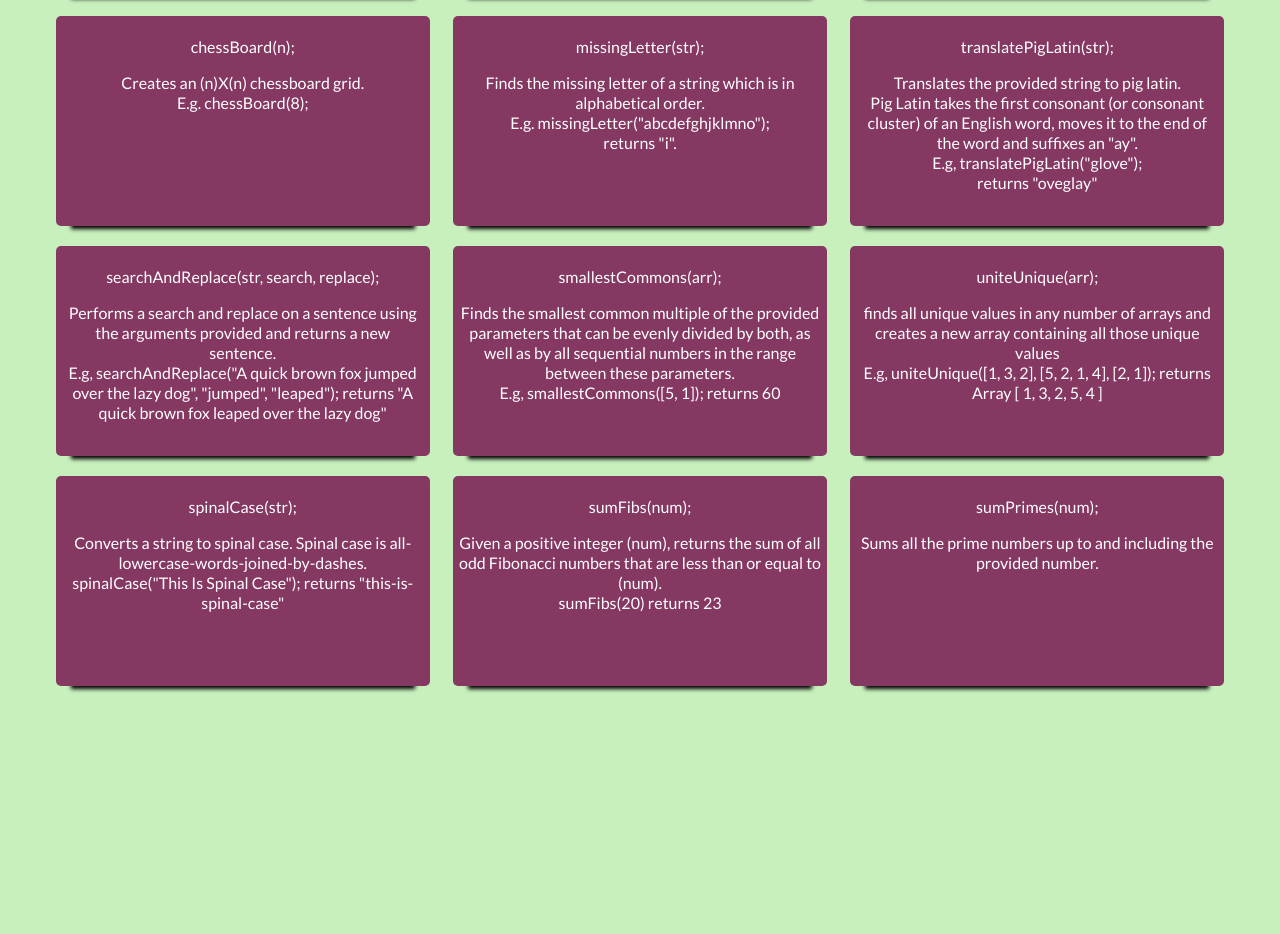
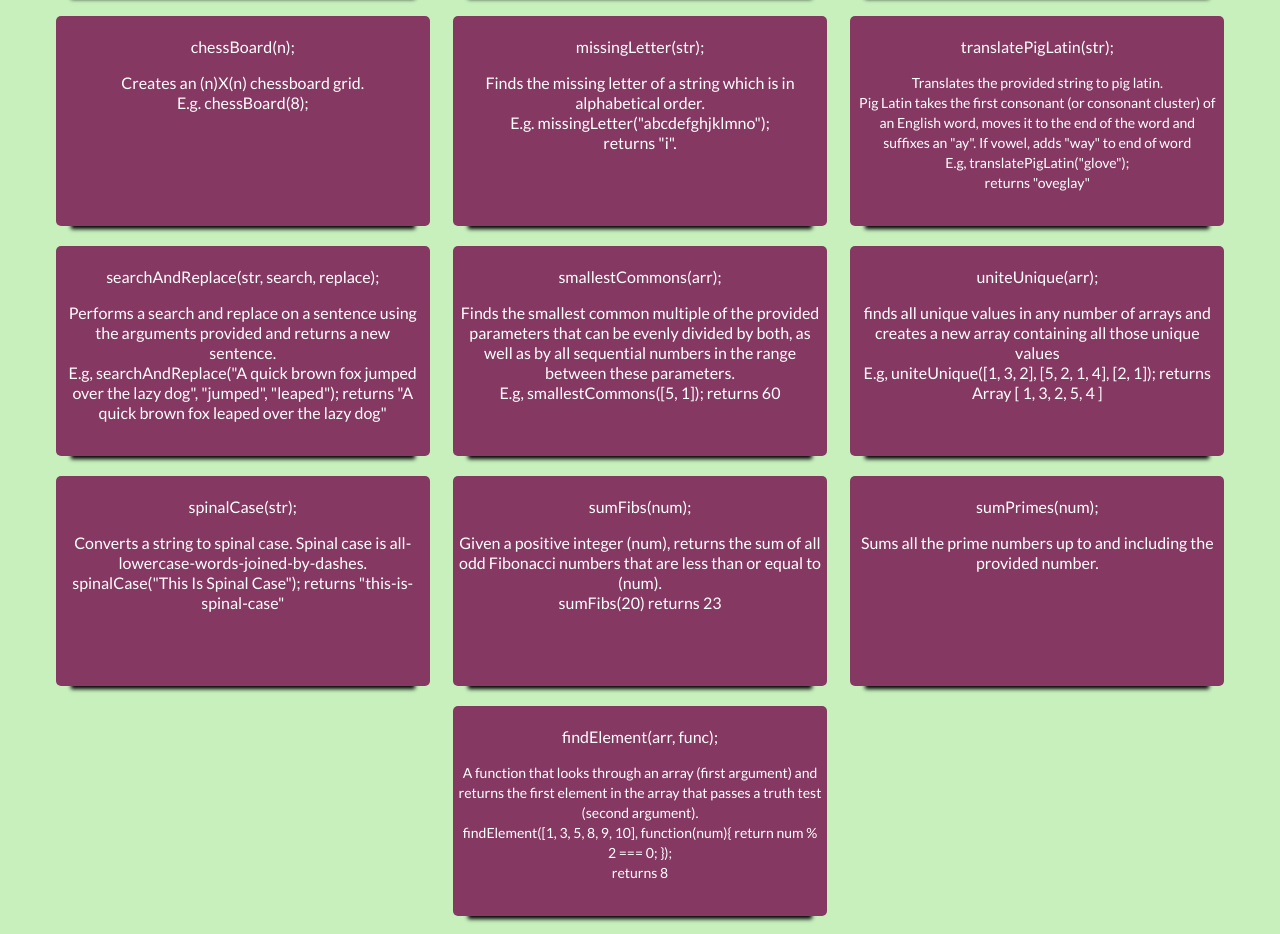
Before and after one commit to Taylor-S/Javascript-Playground, a plain HTML site: page index.html in a window 1280 px wide. Shown: the part 663-1597 px from the top of the page. Before the commit the page ends 1367 px from the top, so only its background shows below. Drawn offline with Linux system fonts and the light colour scheme.

Commit message:
added new algorithm

```diff
--- /dev/null
+++ b/findersKeepers.js
@@ -0,0 +1,7 @@
+function findElement(arr, func) {
+  var num = 0;
+  num = arr.filter(func);
+  return num[0];
+}
+
+findElement([1, 3, 5, 8, 9, 10], function(num){ return num % 2 === 0; });
--- a/index.html
+++ b/index.html
@@ -18,6 +18,7 @@
                 <p>booWho(bool);</p>
                 <p>Check if a value is classified as a boolean primitive. Returns true or false.</p>
             </div>
+
             <div class="item">
                 <p>convertHTML(str);</p>
                 <p>  Convert the characters &, <, >, " (double quote), and ' (apostrophe), in a string to their corresponding
@@ -25,74 +26,96 @@
                 When testing (") make sure to type (\") with the string. <br>
                 E.g, convertHTML("Hamburgers < Pizza < Tacos");</p>
             </div>
+
             <div class="item">
                 <p>pairElement("GCG");</p>
                 <p>Take each character, get its pair and return the results as a 2d array. Function takes T, A, G, C as arguments <br>
                 For example, for the input GCG, returns [["G", "C"], ["C","G"],["G", "C"]]</p>
             </div>
+
             <div class="item">
                 <p>triangleRight(n);</p>
                 <p>Logs a right angled triangle pointing to the right, height and length dependent on user input (n).<br>
                 For example triangleRight(6); gives a triangle with a height and length of 6</p>
             </div>
+
             <div class="item">
                 <p>triangleLeft(n);</p>
                 <p>Logs a right angled triangle pointing to the right, height and length dependent on user input (n).<br>
                 For example triangleLeft(6); gives a triangle with a height and length of 6</p>
             </div>
+
             <div class="item">
                 <p>fizzBuzz (n);</p>
                 <p>Print all number from 1 to (n), for numbers that are divisible by three print "Fizz".<br>
                     Numbers that are divisible by 5, print "Buzz"<br>
                     Numbers divisible by both 5 & 3 , print "Fizz Buzz" whilst the other integers all remain remain tha same.</p>
             </div>
+
             <div class="item">
                 <p>chessBoard(n);</p>
                 <p>Creates an (n)X(n) chessboard grid. <br>
                 E.g. chessBoard(8);</p>
             </div>
+
             <div class="item">
                 <p>missingLetter(str);</p>
                 <p>Finds the missing letter of a string which is in alphabetical order. <br>
                 E.g. missingLetter("abcdefghjklmno"); <br>
                 returns "i".</p>
             </div>
+
             <div class="item">
                 <p>translatePigLatin(str);</p>
-                <p>Translates the provided string to pig latin. <br>
+                <p style="font-size: 14px;">Translates the provided string to pig latin. <br>
                 Pig Latin takes the first consonant (or consonant cluster)
-                of an English word, moves it to the end of the word and suffixes an "ay".<br>
+                of an English word, moves it to the end of the word and suffixes an "ay". If vowel, adds "way" to end of word<br>
                 E.g, translatePigLatin("glove"); <br>
                 returns "oveglay"</p>
             </div>
+
             <div class="item">
                 <p>searchAndReplace(str, search, replace);</p>
                 <p>Performs a search and replace on a sentence using the arguments provided and returns a new sentence. <br>
                 E.g, searchAndReplace("A quick brown fox jumped over the lazy dog", "jumped", "leaped"); returns "A quick brown fox leaped over the lazy dog"</p>
             </div>
+
             <div class="item">
                 <p>smallestCommons(arr);</p>
                 <p>Finds the smallest common multiple of the provided parameters that can be evenly divided by both, as well as by all sequential numbers in the range between these parameters. <br>
                 E.g, smallestCommons([5, 1]); returns 60</p>
             </div>
+
             <div class="item">
                 <p>uniteUnique(arr);</p>
                 <p>finds all unique values in any number of arrays and creates a new array containing all those unique values <br>
                 E.g, uniteUnique([1, 3, 2], [5, 2, 1, 4], [2, 1]); returns Array [ 1, 3, 2, 5, 4 ]</p>
             </div>
+
             <div class="item">
                 <p>spinalCase(str);</p>
                 <p>Converts a string to spinal case. Spinal case is all-lowercase-words-joined-by-dashes. <br>
                 spinalCase("This Is Spinal Case"); returns "this-is-spinal-case"</p>
             </div>
+
             <div class="item">
                 <p>sumFibs(num);</p>
                 <p>Given a positive integer (num), returns the sum of all odd Fibonacci numbers that are less than or equal to (num).<br>
                 sumFibs(20) returns 23</p>
             </div>
+
             <div class="item">
                 <p>sumPrimes(num);</p>
                 <p>Sums all the prime numbers up to and including the provided number.</p>
+            </div>
+
+            <div class="item">
+                <p>findElement(arr, func);</p>
+                <p style="font-size: 14px;">A function that looks through an array
+                    (first argument) and returns the first element
+                    in the array that passes a truth test (second argument). <br>
+                    findElement([1, 3, 5, 8, 9, 10], function(num){ return num % 2 === 0; });
+                    <br>returns 8</p>
             </div>
         </div>
         <script src="./bool.js" charset="utf-8" type="text/javascript"></script>
@@ -107,5 +130,6 @@
         <script src="./spinalTap.js" charset="utf-8" type="text/javascript"></script>
         <script src="./sumOddFibNum.js" charset="utf-8" type="text/javascript"></script>
         <script src="./sumOfPrimes.js" charset="utf-8" type="text/javascript"></script>
+        <script src="./findersKeepers.js" charset="utf-8" type="text/javascript"></script>
     </body>
 </html>
```
